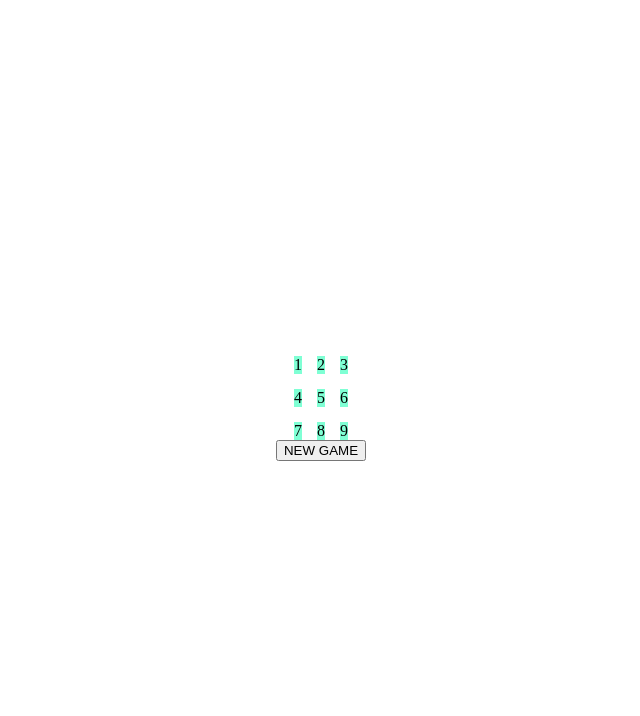
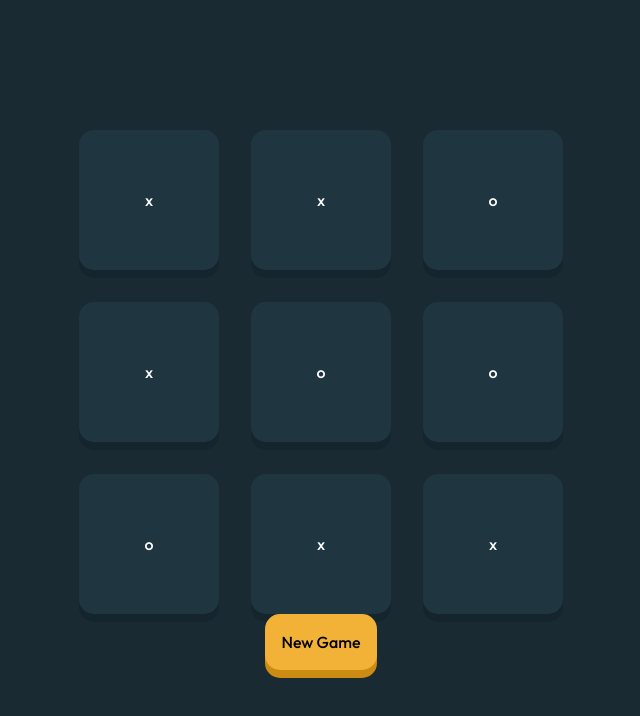
Before and after one commit to kacpersiedlarczyk/tic-tac-toe, a plain HTML site: page index.html in a window 1280 px wide. Shown: the whole page, without its empty margins (319-959 px from the left). Drawn offline with Linux system fonts and the light colour scheme.

Commit message:
add a css reset and some basic styling

```diff
--- a/index.html
+++ b/index.html
@@ -10,19 +10,19 @@
     <script src="script.js" defer></script>
 </head>
 <body>
-    <div id="gameboard">
-        <div>1</div>
-        <div>2</div>
-        <div>3</div>
-        <div>4</div>
-        <div>5</div>
-        <div>6</div>
-        <div>7</div>
-        <div>8</div>
-        <div>9</div>
+    <div class="board" id="board">
+        <div class="square">x</div>
+        <div class="square">x</div>
+        <div class="square">o</div>
+        <div class="square">x</div>
+        <div class="square">o</div>
+        <div class="square">o</div>
+        <div class="square">o</div>
+        <div class="square">x</div>
+        <div class="square">x</div>
     </div>
 
 
-    <button>NEW GAME</button>
+    <button class="btn-new-game">New Game</button>
 </body>
 </html>
--- a/script.js
+++ b/script.js
@@ -2,12 +2,21 @@ const gameBoard = (() => {
     const gameBoard = ["", "", "", "", "", "", "", "", ""];
 
     const render = () => {
-        const gameBoardContainer = document.querySelector("#gameboard");
+        const gameBoardContainer = document.querySelector("#board");
 
         gameBoard.forEach((square, index) => {
             gameBoardContainer.innerHTML += `
-                <div data-index="${index}">${square}</div>
+                <div class="square" data-index="${index}">${square}</div>
             `;
+        });
+
+        gameBoardContainer.addEventListener("click", event => {
+            if (event.target.className != "square") {
+                return;
+            };
+
+            console.log(event.target);
+            // game.placeMark();
         });
     };
 
@@ -23,21 +32,79 @@ function createPlayer (mark) {
     return { mark, getPoints, givePoints };
 };
 
+const score = (() => {
+
+    const render = () => {
+        //
+    };
+
+    return { render };
+})();
+
 const game = (() => {
+    // let xTurn;
 
     const start = () => {
-
+        // const playerX = createPlayer("X");
+        // const playerO = createPlayer("O");
 
         gameBoard.render();
     };
 
-    return { start };
+    const placeMark = () => {
+        //
+    };
+
+    const reset = () => {
+        //
+    };
+
+    return { start, placeMark, reset };
 })();
 
 
 
 
 
-// document.querySelector("button").addEventListener("click", event => {
+
+// document.querySelector(".btn-new-game").addEventListener("click", event => {
 //     game.start();
 // });
+
+
+
+
+
+
+// xTurn
+// currentPlayer = playerX;
+
+// let players = [];
+
+// const playerX = createPlayer("X");
+// const playerO = createPlayer("O");
+
+// players.push(playerX);
+// players.push(playerO);
+
+// console.log(playerX.mark);
+// console.log(playerO.mark);
+
+
+// let players = [playerX, playerO];
+
+// players[0].mark => "X";
+
+// console.log(players);
+
+
+
+
+// default/first mark should be an "X"
+// start function => what needs to happen when the game starts
+// won method should take board as a argument!
+// allow player to place thier marks
+// create a function that updates the gameBoard array with corresponding mark
+// create a varible that stores all winning positions
+// style the board
+// add a hover effect with a current mark
--- a/style.css
+++ b/style.css
@@ -1,21 +1,111 @@
+@import url('https://fonts.googleapis.com/css2?family=Outfit:wght@500;700&display=swap');
+
+:root {
+    --ff-base: 'Outfit', sans-serif;
+
+    --fw-medium: 500;
+    --fw-bold: 700;
+
+    --clr-main-background: #1a2a33;
+    --clr-card-background: #1f3641;
+    --clr-card-shadow: #15252d;
+
+    --clr-yellow: #f2b137;
+    --clr-yellow-active: #ffc860;
+    --clr-yellow-shadow: #cc8b13;
+
+    --clr-cyan: #31c3bd;
+    --clr-cyan-active: #65e9e4;
+    --clr-cyan-shadow: #118c87;
+
+    --clr-gray: #a8bfc9;
+    --clr-gray-active: #dbe8ed;
+    --clr-gray-shadow: #6b8997;
+
+    --clr-black: #000;
+}
+
+/* reset */
+
+*, *::before, *::after {
+  box-sizing: border-box;
+}
+
+* {
+  margin: 0;
+}
+
 body {
+  line-height: 1.5;
+  -webkit-font-smoothing: antialiased;
+}
+
+img, picture, video, canvas, svg {
+  display: block;
+  max-width: 100%;
+}
+
+input, button, textarea, select {
+  font: inherit;
+}
+
+p, h1, h2, h3, h4, h5, h6 {
+  overflow-wrap: break-word;
+}
+
+#root, #__next {
+  isolation: isolate;
+}
+
+/* stylesheet */
+
+body {
+    width: 100vw;
+    height: 100vh;
     display: grid;
+    justify-content: center;
     align-content: center;
     justify-items: center;
-    height: 100vh;
+    align-items: center;
+    font-family: var(--ff-base);
+    background-color: var(--clr-main-background);
 }
 
-#gameboard {
+.board {
     display: grid;
     grid-template-columns: repeat(3, auto);
 
 
+    gap: 2rem;
+}
 
-    gap: 15px;
-}
+.square {
+    width: 140px;
+    height: 140px;
+    display: flex;
+    justify-content: center;
+    align-items: center;
+    cursor: pointer;
+    border-radius: 15px;
+    background-color: var(--clr-card-background);
+    box-shadow: var(--clr-card-shadow) 0px 8px 0px 0px;
 
 
 
-#gameboard > div {
-    background-color: aquamarine;
+
+    color: white;
 }
+
+.btn-new-game {
+    cursor: pointer;
+    border: none;
+    border-radius: 15px;
+    background-color: var(--clr-yellow);
+    box-shadow: var(--clr-yellow-shadow) 0px 8px 0px 0px;
+
+
+
+
+    padding: 1rem;
+    /* font-weight: var(--fw-bold); */
+}
```
